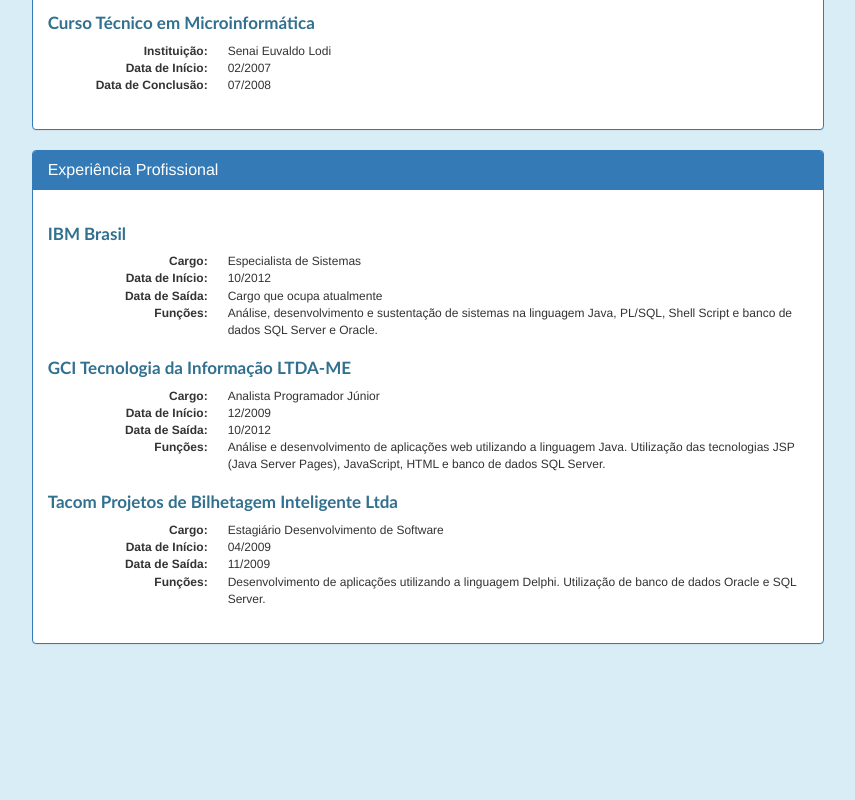
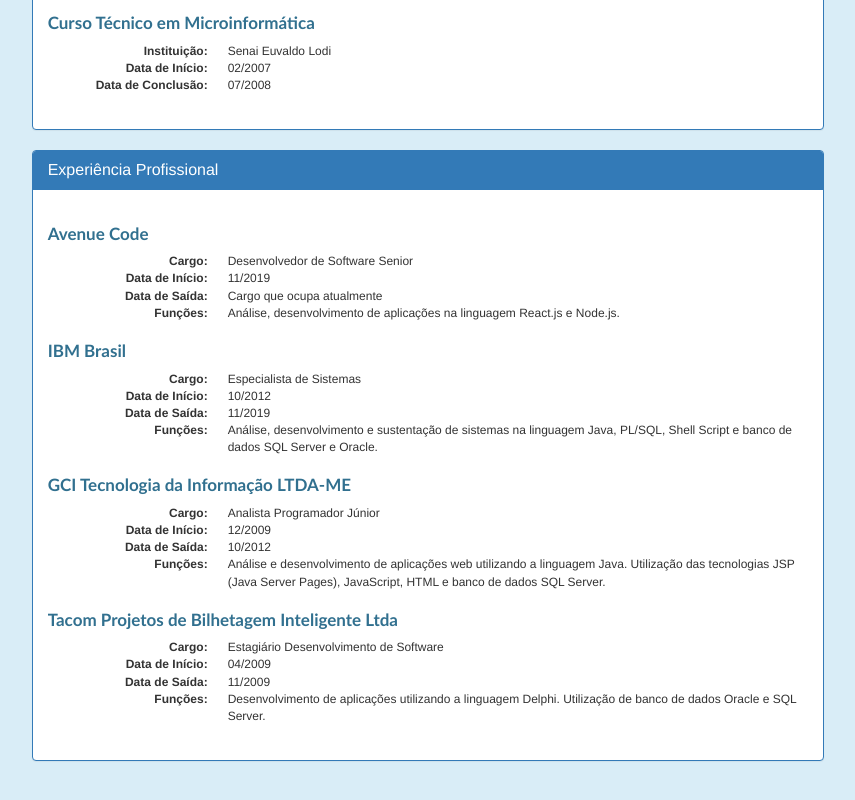
Before and after one commit to daniimara/AppWeb, a plain HTML site: page index.html in a window 1280 px wide. Shown: the part 1280-2080 px from the top of the page, without its empty margins (212-1067 px from the left). Before the commit the page ends 1985 px from the top, so only its background shows below. Drawn offline with Linux system fonts and the light colour scheme.

Commit message:
Update CV.

```diff
--- a/index.html
+++ b/index.html
@@ -152,6 +152,19 @@
 									<h2 class="panel-title">Experiência Profissional</h2>
 								</div>
 								<div class="panel-body">
+									<h3 class="subtitulo">Avenue Code</h3>
+									<dl class="dl-horizontal">
+										<dt>Cargo:</dt>
+										<dd>Desenvolvedor de Software Senior</dd>
+										<dt>Data de Início:</dt>
+										<dd>
+											<time datetime="2019-11">11/2019</time>
+										</dd>
+										<dt>Data de Saída:</dt>
+										<dd>Cargo que ocupa atualmente</dd>
+										<dt>Funções:</dt>
+										<dd>Análise, desenvolvimento de aplicações na linguagem React.js e Node.js.</dt>
+									</dl>
 									<h3 class="subtitulo">IBM Brasil</h3>
 									<dl class="dl-horizontal">
 										<dt>Cargo:</dt>
@@ -161,7 +174,9 @@
 											<time datetime="2012-10">10/2012</time>
 										</dd>
 										<dt>Data de Saída:</dt>
-										<dd>Cargo que ocupa atualmente</dd>
+										<dd>
+											<time datetime="2019-11">11/2019</time>
+										</dd>
 										<dt>Funções:</dt>
 										<dd>Análise, desenvolvimento e sustentação de sistemas na linguagem Java, PL/SQL, Shell Script e banco de dados SQL Server e Oracle.</dt>
 									</dl>
```
